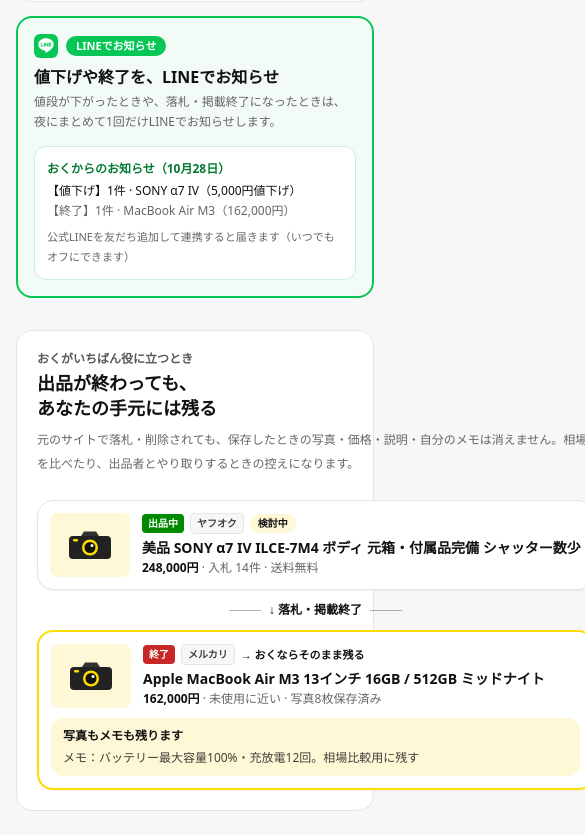
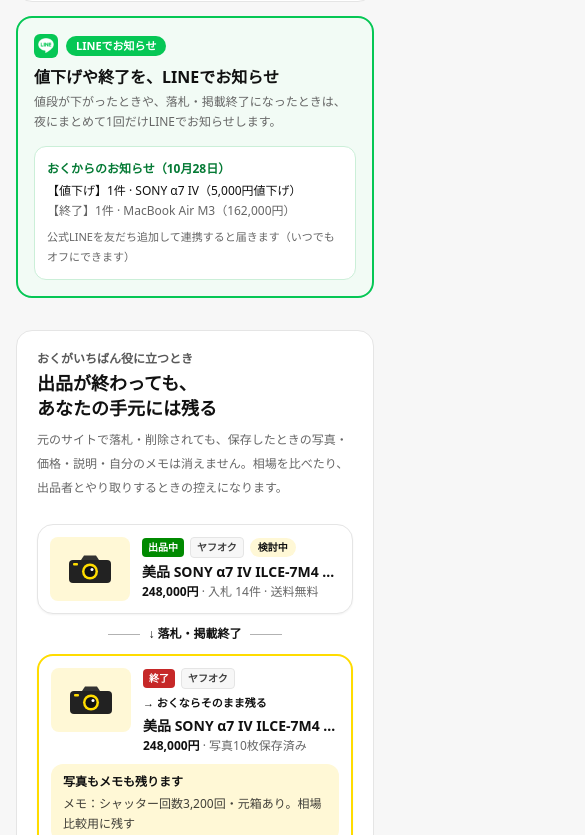
Before and after one commit to goodgunu/oku, a Next.js app: page / in a window 390 px wide. Shown: the part 1165-2000 px from the top of the page, 585 px wide, since content can reach past the window. Built offline with nearby package versions, Linux system fonts and the light colour scheme; no server answers.

Commit message:
Fix mobile horizontal overflow on landing page and unify SONY a7 IV mock card

```diff
--- a/app/layout.tsx
+++ b/app/layout.tsx
@@ -25,13 +25,13 @@ export default function RootLayout({ children }: { children: React.ReactNode })
       <AuthNotice />
       <SiteHeader />
       <div className="mx-auto flex min-h-[calc(100vh-4rem)] max-w-4xl flex-col px-4 py-6 sm:px-6 sm:py-8">
-        <main className="flex-1">{children}</main>
+        <main className="min-w-0 w-full flex-1">{children}</main>
       </div>
     </>
   );
   return (
     <html lang="ja" className="h-full antialiased">
-      <body className="min-h-full bg-background text-foreground">
+      <body className="min-h-full overflow-x-hidden bg-background text-foreground">
         {enabled ? (
           <ClerkProvider
             localization={jaJP}
--- a/components/landing-mocks.tsx
+++ b/components/landing-mocks.tsx
@@ -1,6 +1,6 @@
 const SAMPLE_ACTIVE = {
   site: "ヤフオク",
-  title: "美品 SONY α7 IV ILCE-7M4 ボディ 元箱・付属品完備 シャッター数少",
+  title: "美品 SONY α7 IV ILCE-7M4 ボディ 元箱・付属品完備",
   priceLabel: "現在価格",
   price: "248,000円",
   buyNow: "268,000円",
@@ -10,24 +10,13 @@ const SAMPLE_ACTIVE = {
   prefecture: "東京都",
   endTime: "10月30日 22:15",
   photoCount: 10,
-};
-
-const SAMPLE_ENDED = {
-  site: "メルカリ",
-  title: "Apple MacBook Air M3 13インチ 16GB / 512GB ミッドナイト",
-  priceLabel: "価格",
-  price: "162,000円",
-  condition: "未使用に近い",
-  shipping: "送料込み",
-  prefecture: "神奈川県",
-  photoCount: 8,
-  memo: "バッテリー最大容量100%・充放電12回。相場比較用に残す",
+  memo: "シャッター回数3,200回・元箱あり。相場比較用に残す",
 };
 
 export function MockHeroCard() {
   return (
     <div
-      className="mx-auto w-full max-w-[360px] overflow-hidden rounded-2xl border border-border bg-card shadow-lg sm:max-w-[380px]"
+      className="mx-auto w-full max-w-[360px] min-w-0 overflow-hidden rounded-2xl border border-border bg-card shadow-lg sm:max-w-[380px]"
       aria-label="保存した出品の表示見本"
     >
       <div className="flex items-center justify-between border-b border-black/10 bg-[#ffdc00] px-3.5 py-2 text-[11px] font-bold text-black">
@@ -74,8 +63,8 @@ export function MockHeroCard() {
 
 export function MockList() {
   return (
-    <div className="space-y-2.5" aria-label="保存した一覧の見本">
-      <div className="flex gap-3 rounded-2xl border border-border bg-card p-3 shadow-xs">
+    <div className="min-w-0 w-full space-y-2.5" aria-label="保存した一覧の見本">
+      <div className="flex min-w-0 gap-3 overflow-hidden rounded-2xl border border-border bg-card p-3 shadow-xs">
         <div className="flex h-16 w-20 shrink-0 items-center justify-center rounded-lg bg-[#fff8d6]">
           <CameraIllustration className="h-10 w-16 text-ink/80" />
         </div>
@@ -87,7 +76,7 @@ export function MockList() {
             </span>
             <span className="rounded-full bg-[#fff8d6] px-2 py-0.5 text-[10px] font-bold text-ink">検討中</span>
           </div>
-          <p className="mt-1 truncate text-sm font-bold text-ink">{SAMPLE_ACTIVE.title}</p>
+          <p className="mt-1 line-clamp-1 break-all text-sm font-bold text-ink">{SAMPLE_ACTIVE.title}</p>
           <p className="mt-0.5 text-xs text-muted">
             <span className="font-bold text-ink">{SAMPLE_ACTIVE.price}</span> · 入札 {SAMPLE_ACTIVE.bids} · {SAMPLE_ACTIVE.shipping}
           </p>
@@ -100,8 +89,8 @@ export function MockList() {
         <span className="h-px w-8 bg-black/30" />
       </div>
 
-      <div className="rounded-2xl border-2 border-[#ffdc00] bg-card p-3 shadow-xs">
-        <div className="flex gap-3">
+      <div className="min-w-0 overflow-hidden rounded-2xl border-2 border-[#ffdc00] bg-card p-3 shadow-xs">
+        <div className="flex min-w-0 gap-3">
           <div className="flex h-16 w-20 shrink-0 items-center justify-center rounded-lg bg-[#fff8d6]">
             <CameraIllustration className="h-10 w-16 text-ink/70" />
           </div>
@@ -109,19 +98,19 @@ export function MockList() {
             <div className="flex flex-wrap items-center gap-1.5">
               <span className="rounded bg-[#c62828] px-1.5 py-0.5 text-[10px] font-bold text-white">終了</span>
               <span className="rounded border border-border bg-background px-1.5 py-0.5 text-[10px] font-bold text-ink/80">
-                {SAMPLE_ENDED.site}
+                {SAMPLE_ACTIVE.site}
               </span>
               <span className="text-[11px] font-bold text-ink">→ おくならそのまま残る</span>
             </div>
-            <p className="mt-1 truncate text-sm font-bold text-ink">{SAMPLE_ENDED.title}</p>
+            <p className="mt-1 line-clamp-1 break-all text-sm font-bold text-ink">{SAMPLE_ACTIVE.title}</p>
             <p className="mt-0.5 text-xs text-muted">
-              <span className="font-bold text-ink">{SAMPLE_ENDED.price}</span> · {SAMPLE_ENDED.condition} · 写真{SAMPLE_ENDED.photoCount}枚保存済み
+              <span className="font-bold text-ink">{SAMPLE_ACTIVE.price}</span> · 写真{SAMPLE_ACTIVE.photoCount}枚保存済み
             </p>
           </div>
         </div>
         <div className="mt-2.5 rounded-xl bg-[#fff8d6] px-3 py-2 text-xs leading-5">
           <p className="font-bold text-ink">写真もメモも残ります</p>
-          <p className="mt-0.5 text-ink/80">メモ：{SAMPLE_ENDED.memo}</p>
+          <p className="mt-0.5 text-ink/80">メモ：{SAMPLE_ACTIVE.memo}</p>
         </div>
       </div>
     </div>
@@ -130,7 +119,7 @@ export function MockList() {
 
 function Spec({ label, value }: { label: string; value: string }) {
   return (
-    <div className="rounded-md bg-background px-2 py-1">
+    <div className="min-w-0 rounded-md bg-background px-2 py-1">
       <dt className="text-[10px] text-muted">{label}</dt>
       <dd className="truncate font-semibold text-ink">{value}</dd>
     </div>
--- a/components/landing-page.tsx
+++ b/components/landing-page.tsx
@@ -19,7 +19,7 @@ export function LandingPage() {
       {/* ヒーロー */}
       <section className="rounded-3xl border border-[#ffdc00] bg-gradient-to-b from-[#fff8d6] to-white px-5 py-7 sm:px-8 sm:py-10">
         <div className="grid items-center gap-6 md:grid-cols-[1.08fr_0.92fr] md:gap-8">
-          <div>
+          <div className="min-w-0">
             <p className="text-xs font-bold tracking-wider text-ink/80">
               ヤフオク · PayPayフリマ · ジモティー · メルカリ対応
             </p>
@@ -120,7 +120,7 @@ export function LandingPage() {
       {/* 残るデモ */}
       <section className="rounded-2xl border border-border bg-card p-5 sm:p-6">
         <div className="grid items-center gap-6 md:grid-cols-[0.95fr_1.05fr]">
-          <div>
+          <div className="min-w-0">
             <p className="text-xs font-bold text-ink/70">おくがいちばん役に立つとき</p>
             <h2 className="mt-1 text-lg font-extrabold leading-snug text-ink sm:text-xl">
               出品が終わっても、
```
